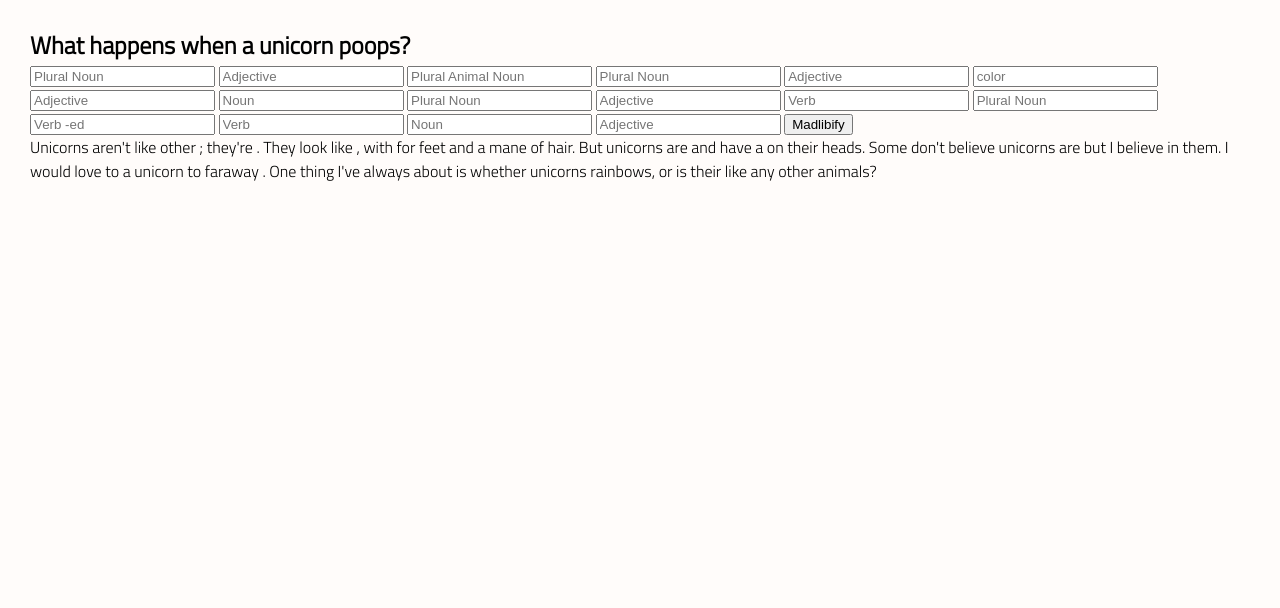
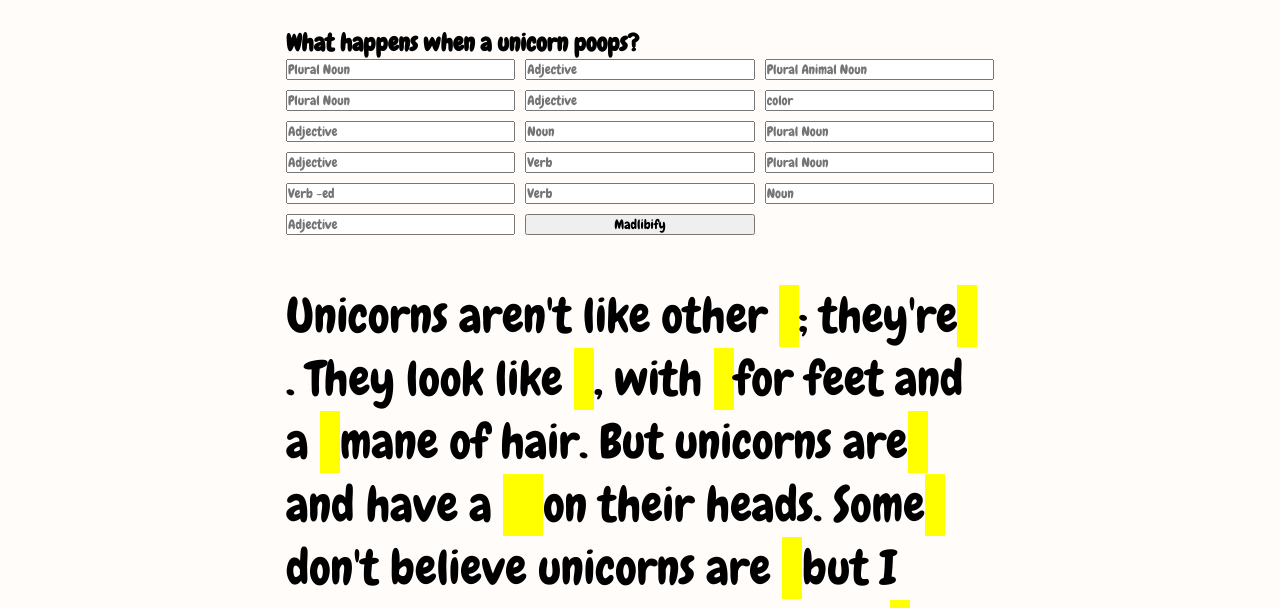
Before and after one commit to alicehsing/PROJECT-madlib-challenge, a plain HTML site: page index.html in a window 1280 px wide. Both pictures are taken after a click on the button "Madlibify". Shown: the part 113-721 px from the top of the page. Drawn offline with Linux system fonts and the light colour scheme.

Commit message:
create functionality between inputs and mad-lib outputs. start of styling

```diff
--- a/app.js
+++ b/app.js
@@ -66,22 +66,23 @@ function madLib(input) {
         const in15 = noun2.value;
         const in16 = adjective5.value;
 
-        const out01 = pluralNoun1Out.textContent;
-        const out02 = adjective1Out.textContent;
-        const out03 = pluralNounAnimal1Out.textContent;
-        const out04 = pluralNoun2Out.textContent;
-        const out05 = adjective2Out.textContent;
-        const out06 = colorOut.textContent;
-        const out07 = adjective3Out.textContent;
-        const out08 = noun1Out.textContent;
-        const out09 = pluralNoun3Out.textContent;
-        const out10 = adjective4Out.textContent;
-        const out11 = verb1Out.textContent;
-        const out12 = pluralNoun4Out.textContent;
-        const out13 = verbEd1Out.textContent;
-        const out14 = verb2Out.textContent;
-        const out15 = noun2Out.textContent;
-        const out16 = adjective5Out.textContent;
+        pluralNoun1Out.textContent = in01;
+        adjective1Out.textContent = in02;
+        pluralNounAnimal1Out.textContent = in03;
+        pluralNoun2Out.textContent = in04;
+        adjective2Out.textContent = in05;
+        colorOut.textContent = in06;
+        adjective3Out.textContent = in07;
+        noun1Out.textContent = in08;
+        pluralNoun3Out.textContent = in09;
+        adjective4Out.textContent = in10;
+        verb1Out.textContent = in11;
+        pluralNoun4Out.textContent = in12;
+        verbEd1Out.textContent = in13;
+        verb2Out.textContent = in14;
+        noun2Out.textContent = in15;
+        adjective5Out.textContent = in16;
+
 
         console.log(in01);
     }
--- a/index.html
+++ b/index.html
@@ -8,6 +8,10 @@
     <link href="https://fonts.googleapis.com/css2?family=Titillium+Web:wght@300&display=swap" rel="stylesheet">
     <link rel="stylesheet" href="./styles/reset.css">
     <link rel="stylesheet" href="./styles/styles.css">
+    <link rel="preconnect" href="https://fonts.googleapis.com">
+    <link rel="preconnect" href="https://fonts.gstatic.com" crossorigin>
+    <link href="https://fonts.googleapis.com/css2?family=Titan+One&display=swap" rel="stylesheet">
+    <link href="https://fonts.googleapis.com/css2?family=Chewy&display=swap" rel="stylesheet">
     <title>My App</title>
 </head>
 
@@ -19,6 +23,7 @@
 
     <main>
         <h1>What happens when a unicorn poops?</h1>
+        <div id="grid">
             <input type="text" id="p-noun-01-input" placeholder="Plural Noun">
             <input type="text" id="adj-01-input" placeholder="Adjective">
             <input type="text" id="p-noun-animal-01-input" placeholder ="Plural Animal Noun">
@@ -36,6 +41,7 @@
             <input type="text" id="noun-02-input" placeholder ="Noun">
             <input type="text" id="adj-05-input" placeholder="Adjective">
             <input type="button" name="Madlibify" id="go-mad" value="Madlibify">
+        </div>
 
         <section id="mad-lib">
             <p>Unicorns aren't like other <span id="p-noun-01"></span>; they're <span id="adj-01"></span>. They look like <span id="p-noun-animal-01"></span>,
--- a/styles/styles.css
+++ b/styles/styles.css
@@ -1,3 +1,9 @@
+*{
+    box-sizing: border-box;
+    margin: 0;
+    padding: 0;
+    font-family: 'Chewy', fantasy;
+}
 
 body {
     font-family: 'Titillium Web', sans-serif;
@@ -8,6 +14,8 @@ body {
 
 main {
     padding: 30px;
+    width: 60%;
+    margin: 0 auto;
 }
 
 header {
@@ -34,13 +42,22 @@ footer {
     padding: 10px;
 }
 
- /* span {
-    margin-left: 20px;
-    margin-right: 20px;
+span {
+    color: blue;
     background-color: yellow;
     text-decoration: underline;
-} */
+    /* width: 10px; */
+    height: 10px;
+    padding: 0 10px;
+}
+
+#grid {
+    display: grid;
+    grid-template-columns: 1fr 1fr 1fr;
+    gap: 10px;
+}
 
 #mad-lib {
-
+    margin-top: 50px;;
+    font-size: 3em;
 }
```
Lines whose indentation alone changed are shown as unchanged.
